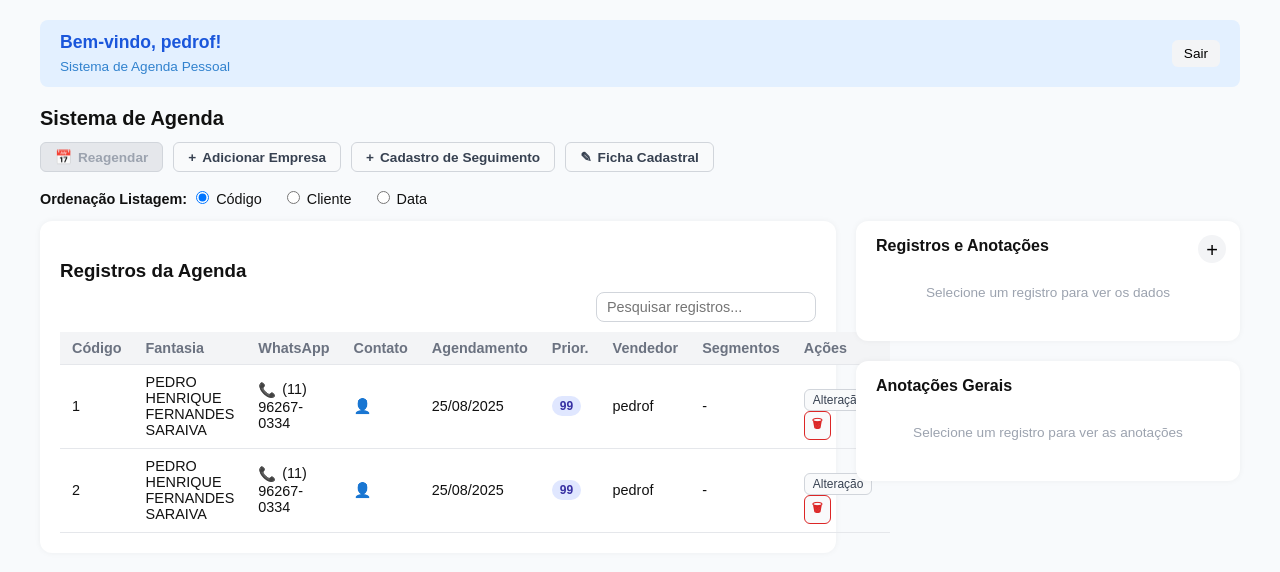
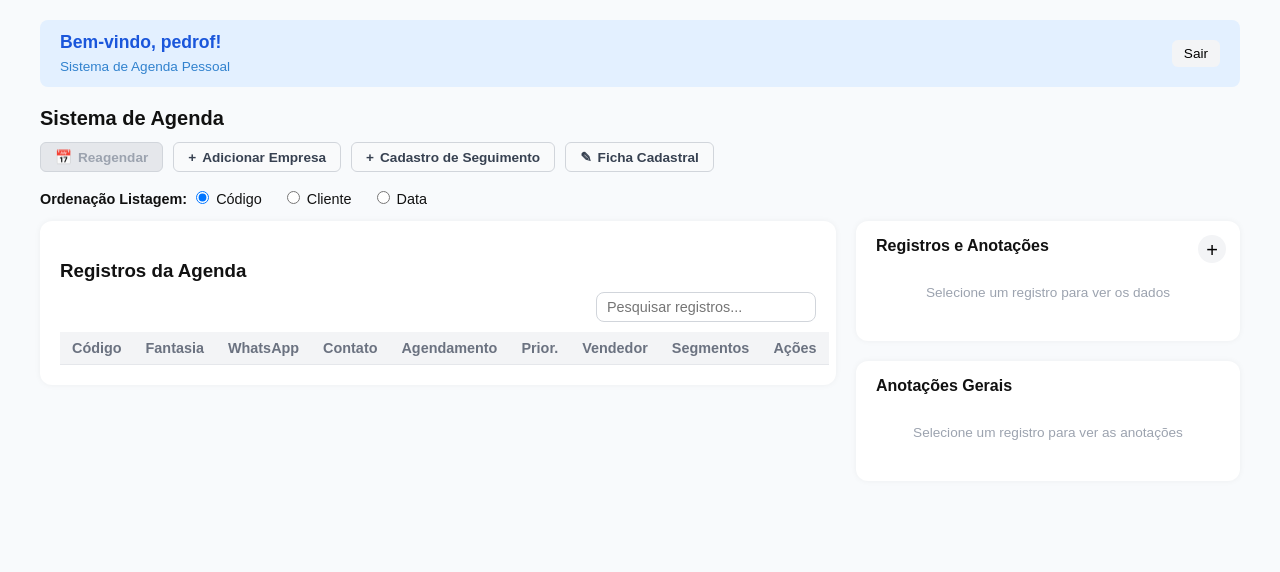
Before and after one commit to IColaco09/SISTEMA-VENDAS, a plain HTML site: page index.html in a window 1280 px wide. Drawn offline with Linux system fonts and the light colour scheme.

Commit message:
Update index.html

```diff
--- a/index.html
+++ b/index.html
@@ -55,34 +55,6 @@
                     </tr>
                 </thead>
                 <tbody id="table-body">
-                    <tr>
-                        <td>1</td>
-                        <td>PEDRO HENRIQUE<br>FERNANDES<br>SARAIVA</td>
-                        <td><span class="whatsapp-icon" aria-hidden="true">📞</span>(11) 96267-0334</td>
-                        <td><span class="contact-icon" aria-hidden="true">👤</span></td>
-                        <td>25/08/2025</td>
-                        <td><div class="badge">99</div></td>
-                        <td>pedrof</td>
-                        <td>-</td>
-                        <td>
-                            <button aria-label="Alterar registro código 1">Alteração</button>
-                            <button aria-label="Excluir registro código 1" class="delete-btn">🗑</button>
-                        </td>
-                    </tr>
-                    <tr>
-                        <td>2</td>
-                        <td>PEDRO HENRIQUE<br>FERNANDES<br>SARAIVA</td>
-                        <td><span class="whatsapp-icon" aria-hidden="true">📞</span>(11) 96267-0334</td>
-                        <td><span class="contact-icon" aria-hidden="true">👤</span></td>
-                        <td>25/08/2025</td>
-                        <td><div class="badge">99</div></td>
-                        <td>pedrof</td>
-                        <td>-</td>
-                        <td>
-                            <button aria-label="Alterar registro código 2">Alteração</button>
-                            <button aria-label="Excluir registro código 2" class="delete-btn">🗑</button>
-                        </td>
-                    </tr>
                 </tbody>
             </table>
 
```
